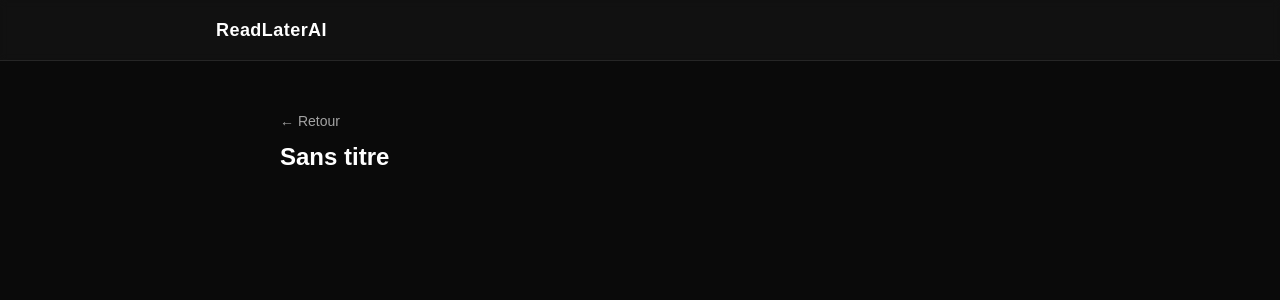
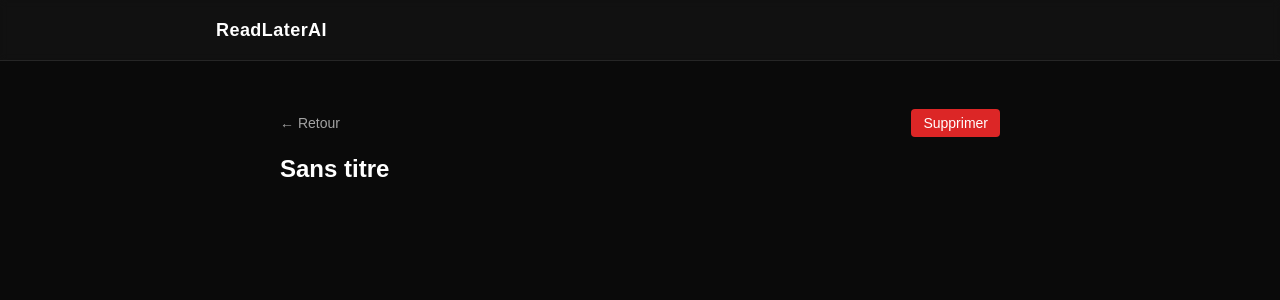
Before and after one commit to tpantecouteau/readlater-ai, a Next.js app in the folder frontend/: page /post/1 in a window 1280 px wide. Shown: the top 300 px of the page. Built offline with nearby package versions, Linux system fonts and the light colour scheme; no server answers; a web font is replaced by a local one.

Commit message:
add delete button

```diff
--- a/frontend/src/app/post/[id]/page.tsx
+++ b/frontend/src/app/post/[id]/page.tsx
@@ -1,7 +1,7 @@
 "use client";
 
 import { useEffect, useState } from "react";
-import { useParams } from "next/navigation";
+import { useParams, useRouter } from "next/navigation";
 import Link from "next/link";
 
 type Post = {
@@ -15,8 +15,10 @@ type Post = {
 
 export default function PostDetail() {
   const { id } = useParams();
+  const router = useRouter();
   const [post, setPost] = useState<Post | null>(null);
   const [loading, setLoading] = useState(true);
+  const [deleting, setDeleting] = useState(false);
 
   useEffect(() => {
     fetch(`/api/posts/${id}`)
@@ -25,15 +27,36 @@ export default function PostDetail() {
       .finally(() => setLoading(false));
   }, [id]);
 
+  const handleDelete = async () => {
+    if (!confirm("Supprimer ce post ?")) return;
+    setDeleting(true);
+    const res = await fetch(`/api/posts/${id}`, { method: "DELETE" });
+    if (res.ok) {
+      router.push("/");
+    } else {
+      alert("Erreur lors de la suppression");
+      setDeleting(false);
+    }
+  };
+
   if (loading) return <p className="p-6">Chargement…</p>;
   if (!post) return <p className="p-6 text-red-500">Post introuvable</p>;
 
   return (
     <div className="max-w-3xl mx-auto p-6">
-      <Link href="/" className="text-sm text-neutral-400">
-        ← Retour
-      </Link>
-      <h1 className="text-2xl font-bold mt-2">{post.title || "Sans titre"}</h1>
+      <div className="flex justify-between items-center">
+        <Link href="/" className="text-sm text-neutral-400">
+          ← Retour
+        </Link>
+        <button
+          onClick={handleDelete}
+          disabled={deleting}
+          className="px-3 py-1 text-sm bg-red-600 hover:bg-red-700 rounded disabled:opacity-50"
+        >
+          {deleting ? "Suppression..." : "Supprimer"}
+        </button>
+      </div>
+      <h1 className="text-2xl font-bold mt-4">{post.title || "Sans titre"}</h1>
       <a href={post.url} target="_blank" className="text-blue-400">
         {post.url}
       </a>
```
Also changed, not shown: 1 other file (tests, documents, lock files or other folders).
